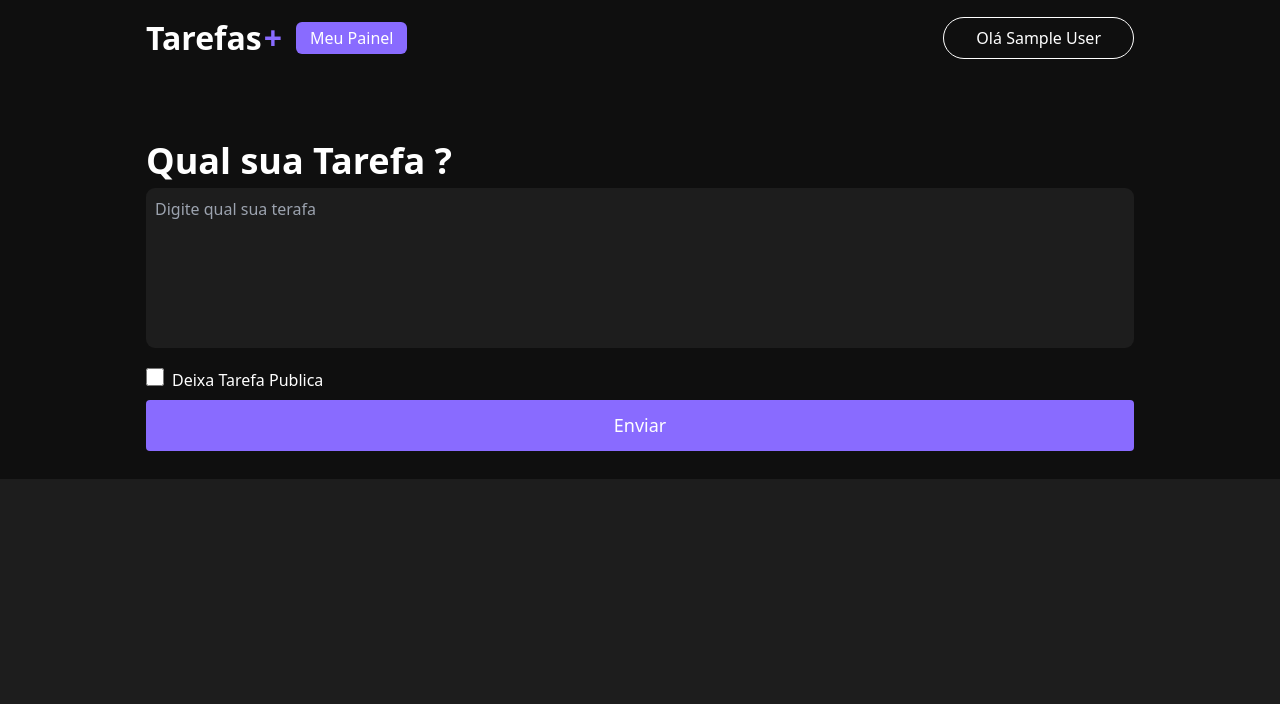
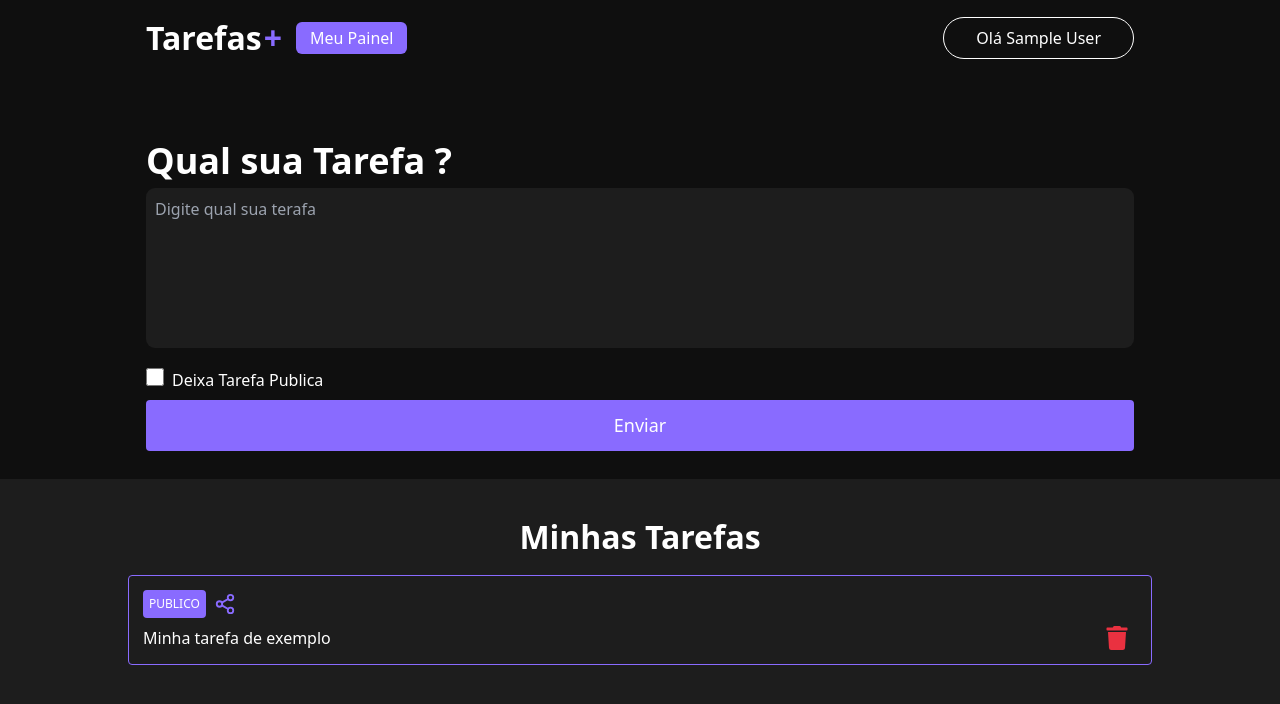
Before and after one commit to Dedee061/Tarefa-, a Next.js app: page /dashboard in a window 1280 px wide. Shown: the top 704 px of the page. Built offline with nearby package versions, Linux system fonts and the light colour scheme; no server answers; sample sign-in values are in the browser's storage.

Commit message:
finalizando tela de dashboard

```diff
--- a/src/app/dashboard/page.tsx
+++ b/src/app/dashboard/page.tsx
@@ -5,6 +5,8 @@
 import { redirect } from 'next/navigation'
 import Loading from '../../Components/Loading/index.'
 import { TextArea } from '../../Components/TextArea'
+import { FaShare, FaTrash } from 'react-icons/fa'
+import { FiShare2 } from 'react-icons/fi'
 
 export default function dashboard() {
 
@@ -34,7 +36,7 @@
             <div className={styles.contentForm}>
               <h1 className={styles.title}>Qual sua Tarefa ?</h1>
               <form>
-                <TextArea placeholder='Digite qual sua terafa'/>
+                <TextArea placeholder='Digite qual sua terafa' />
                 <div className={styles.checkboxarea}>
                   <input type="checkbox" className={styles.checkbox} />
                   <label htmlFor="">Deixa Tarefa Publica</label>
@@ -43,6 +45,25 @@
               </form>
             </div>
           </section>
+
+          <section className={styles.teskContainer}>
+            <h1>Minhas Tarefas</h1>
+
+            <article className={styles.task}>
+              <div className={styles.tagContainer}>
+                <label className={styles.tag}>PUBLICO</label>
+                <button className={styles.shareButton}>
+                  <FiShare2 size={22} color='#896BFF' />
+                </button>
+              </div>
+              <div className={styles.taskContent}>
+                <p>Minha tarefa de exemplo</p>
+                  <button className={styles.trashButton}>
+                    <FaTrash size={24} color='#ea3140'/>
+                  </button>
+                </div>
+            </article>
+          </section>
         </main>
       </div>
     </>
--- a/src/app/dashboard/styles.module.css
+++ b/src/app/dashboard/styles.module.css
@@ -44,3 +44,79 @@
     font-size: 18px;
 
 }
+
+.teskContainer{
+    background-color: #1d1d1d;
+    margin: 34px auto 0 auto;
+    width: 100%;
+    max-width: 1024px;
+    display: flex;
+    flex-direction: column;
+
+}
+
+.teskContainer a {
+    text-decoration: none;
+    color: #fff;
+}
+
+.teskContainer h1 {
+    text-align: center;
+    font-size: 32px;
+    margin-bottom: 14px;
+    color: #fff;
+    font-weight: bold;
+}
+
+.task{
+    margin-bottom: 14px;
+    line-height: 150%;
+    display: flex;
+    flex-direction: column;
+    align-items: flex-start;
+    border:  1.5px solid #896BFF;
+    border-radius: 4px;
+    padding: 14px;
+}
+
+.tagContainer{
+    display: flex;
+    color: #fff;
+    margin-bottom: 8px;
+    align-items: center;
+    justify-content: center;
+
+}
+
+.tag{
+    background-color: #896BFF;
+    color: #ffffff;
+    padding: 2px 6px;
+    border-radius: 4px;
+    font-size: 12px;
+}
+
+.shareButton{
+    margin: 0 8px;
+    cursor: pointer;
+}
+
+.taskContent{
+    display: flex;
+    align-items: center;
+    justify-content: space-between;
+    width: 100%;
+
+}
+
+.taskContent p {
+    color: #ffffff;
+    font-size: 16px;
+    margin: 0;
+    white-space: pre-wrap;
+}
+
+.trashButton{
+    cursor: pointer;
+    margin: 0 8px;
+}
```
